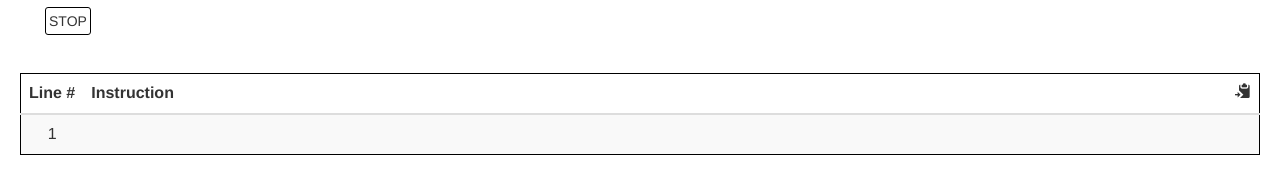
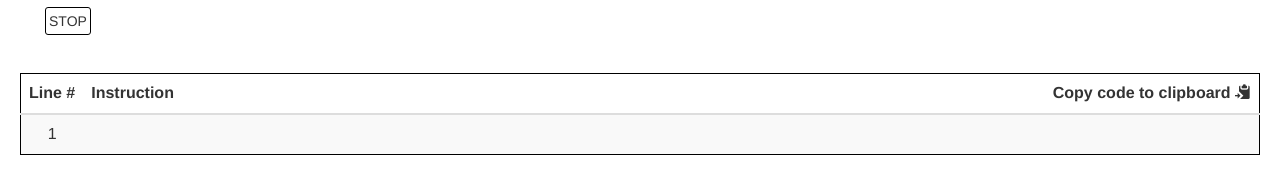
Before and after one commit to PerryHighCS/HML, a website: page index.html in a window 1280 px wide. Shown: the part 165-342 px from the top of the page. Drawn offline with nearby package versions, Linux system fonts and the light colour scheme.

Commit message:
added descriptor to copy button

```diff
--- a/index.html
+++ b/index.html
@@ -228,7 +228,7 @@
                     <thead>
                         <tr>
                             <th class="linenumcell">Line #</th>
-                            <th>Instruction <div class="glyphicon glyphicon-copy copybutton" onclick="copyInstructions()"></div></th>
+                            <th>Instruction <div class="copybutton">Copy code to clipboard <div class="glyphicon glyphicon-copy" onclick="copyInstructions()"></div></div></th>
                         </tr>
                     </thead>
                     <tbody>
```
